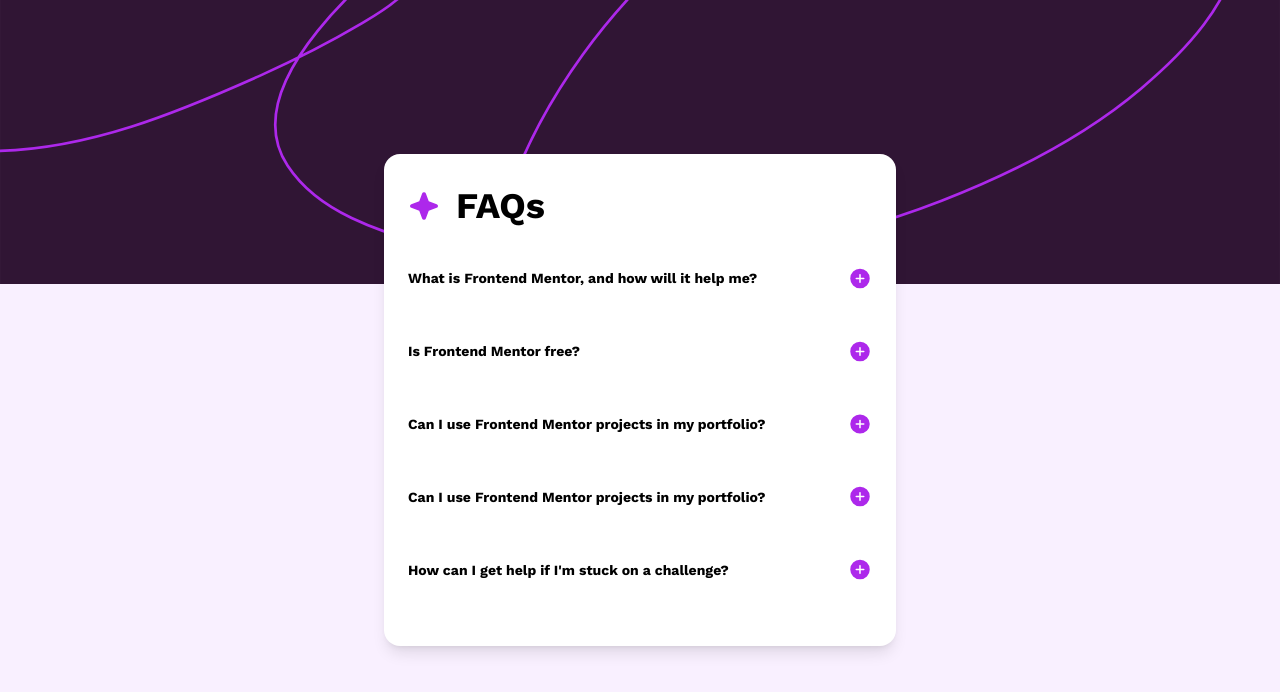
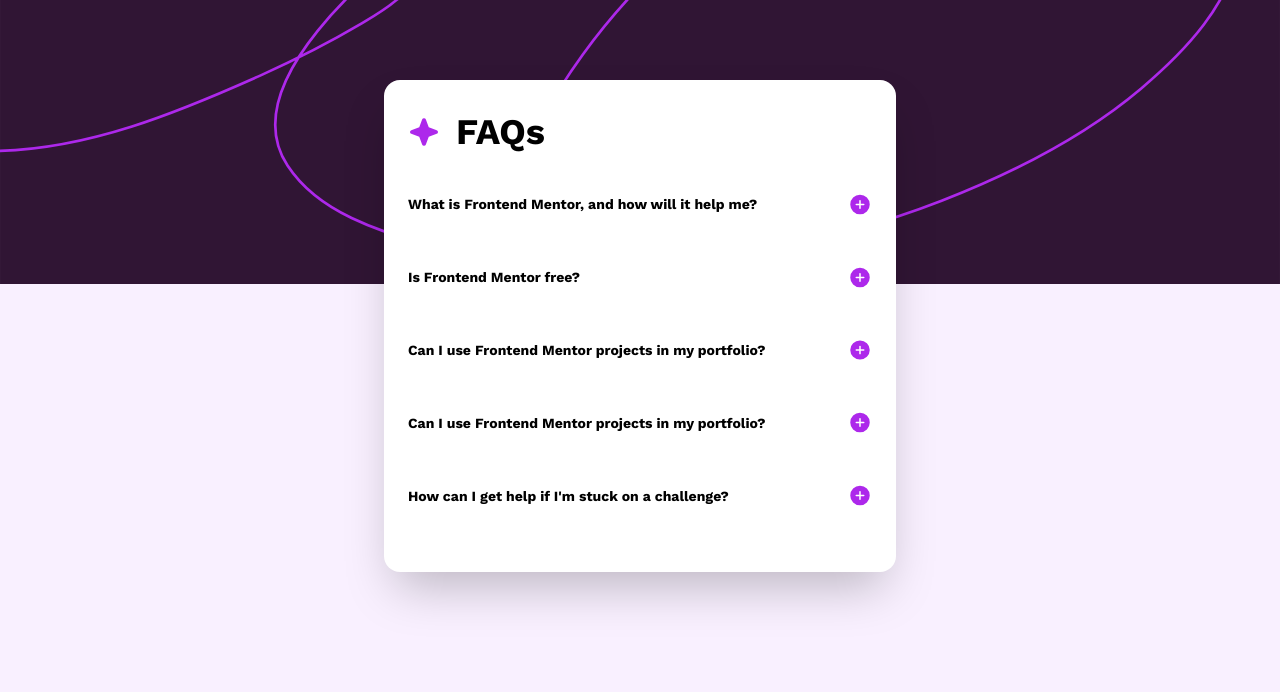
Before and after one commit to justinsane/faq-accordion, a React (Vite) app: page / in a window 1280 px wide. Shown: the top 692 px of the page. Built offline with nearby package versions, Linux system fonts and the light colour scheme.

Commit message:
fixed accordion top margin

```diff
--- a/src/App.css
+++ b/src/App.css
@@ -12,11 +12,11 @@
 }
 
 #root {
-  @apply flex justify-center items-center min-h-screen;
+  @apply flex justify-center mt-20;
 }
 
 .container {
-  @apply w-full max-w-lg;
+  @apply w-full max-w-lg min-h-max;
 }
 
 .accordion-item {
@@ -30,10 +30,9 @@
 .accordion-content {
   @apply mt-4 text-sm text-gray-700 overflow-hidden transition-all duration-300 ease-in-out;
   max-height: 0;
-  padding: 0; /* Initial padding set to 0 */
+  padding: 0;
 }
 
 .accordion-content.open {
   max-height: 300px; /* Adjust based on your content */
-  padding: 16px; /* Add padding when content is visible */
 }
--- a/src/App.jsx
+++ b/src/App.jsx
@@ -40,7 +40,7 @@
 
 function App() {
   return (
-    <div className='bg-white px-6 py-8 rounded-2xl container shadow-lg'>
+    <div className='bg-white px-6 py-8 rounded-2xl container shadow-2xl'>
       <div className='flex flex-row items-center mb-6'>
         <img src='icon-star.svg' alt='Star icon' className='w-8' />
         <h1 className='font-bold text-4xl pl-4'>FAQs</h1>
```
